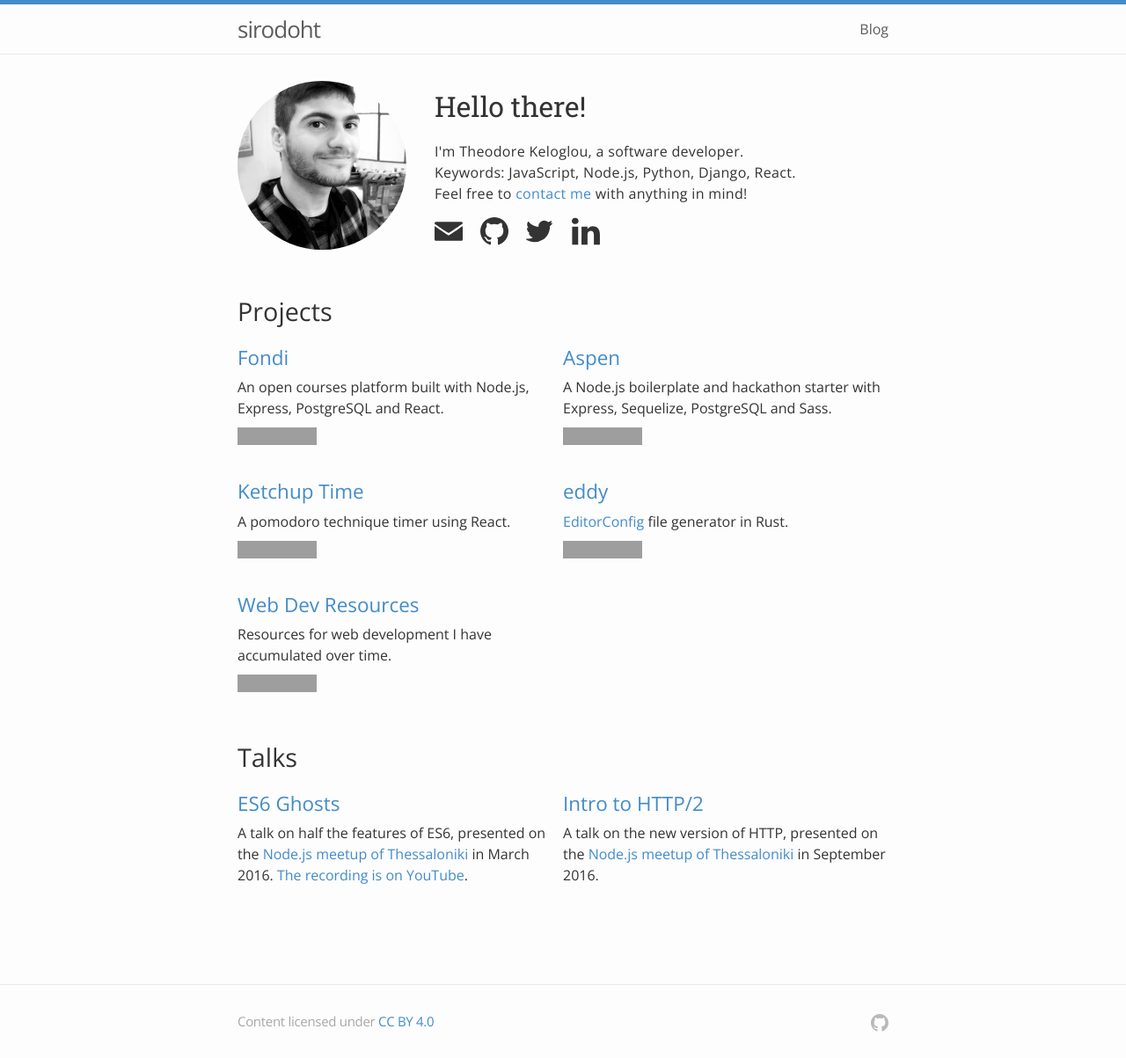
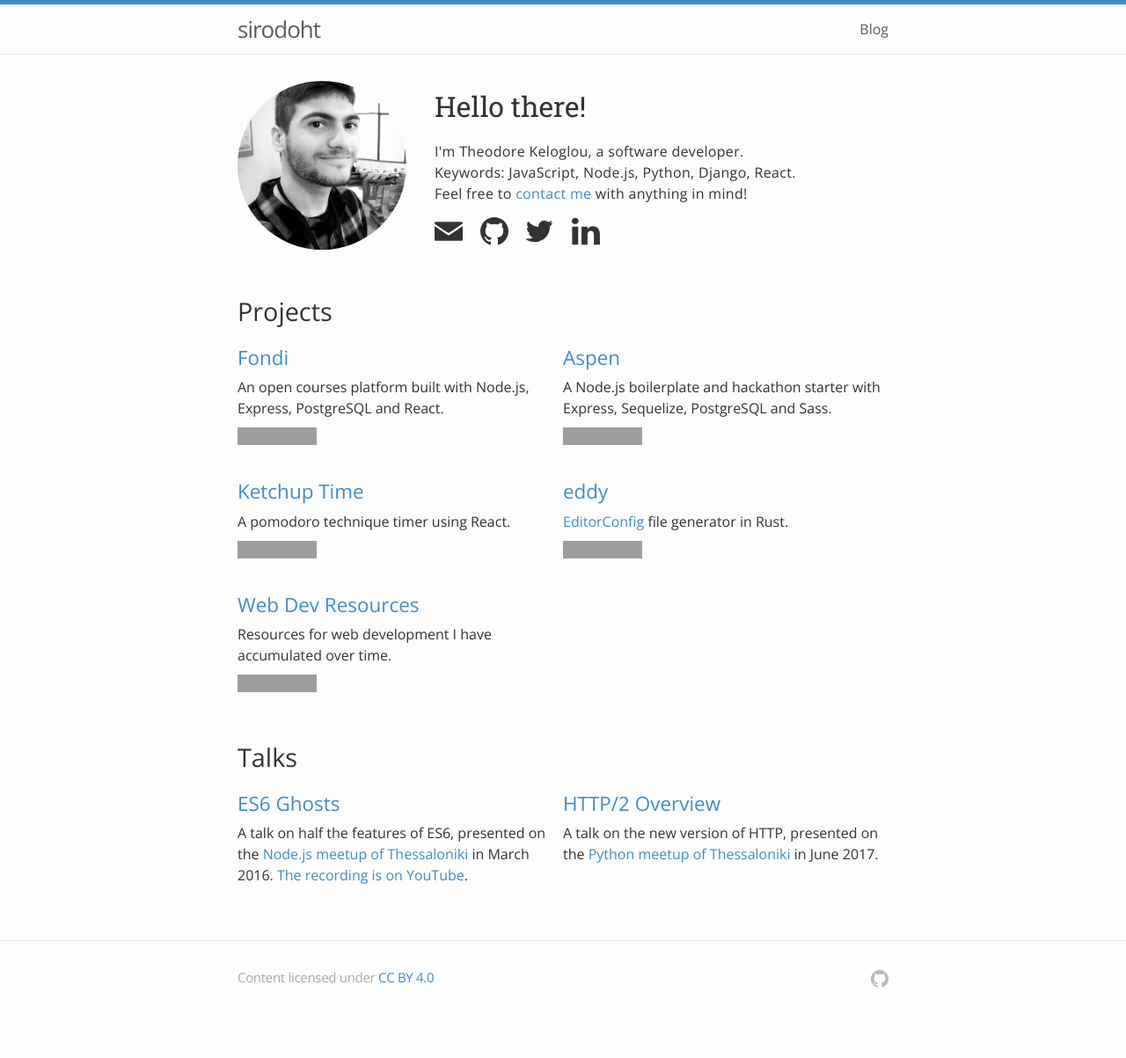
Before and after one commit to sirodoht/sirodoht.com, a Jekyll site: the page built from index.html, in a window 1280 px wide. Shown: the whole page at 88% size. Built offline with Jekyll 4.4.1, drawn with Linux system fonts in a browser that asks for light colours; after the commit the page ends 1153 px from its top, so only the background shows below that; grey boxes are pictures that could not be loaded.

Commit message:
update talks and projects

```diff
--- a/index.html
+++ b/index.html
@@ -39,7 +39,7 @@ layout: default
     <div class="projects-content">
       <div class="projects-content-item">
         <div class="projects-content-item-title">
-          <a href="https://fondi.nepenth.xyz/">
+          <a href="https://github.com/sirodoht/fondi">
             <h3>Fondi</h3>
           </a>
         </div>
@@ -83,7 +83,7 @@ layout: default
       </div>
       <div class="projects-content-item">
         <div class="projects-content-item-title">
-          <a href="https://github.com/sirodoht/muddles">
+          <a href="https://github.com/sirodoht/resources">
             <h3>Web Dev Resources</h3>
           </a>
         </div>
@@ -105,21 +105,22 @@ layout: default
           </a>
         </div>
         <div class="projects-content-item-desc">
-          A talk on half the features of ES6, presented on the <a href="https://www.meetup.com/Thessaloniki-Node-js-Meetup/events/229757448/">
-            Node.js meetup of Thessaloniki</a> in March 2016. <a href="https://www.youtube.com/watch?v=poLIoR2i2Zo">The recording is on YouTube</a>.
-          <iframe src="https://ghbtns.com/github-btn.html?user=sirodoht&repo=es6-talk&type=star&count=true&size=large" frameborder="0" scrolling="0" width="140px" height="30px" style="margin: 10px 0; display: block;"></iframe>
+          A talk on half the features of ES6, presented on the
+          <a href="https://www.meetup.com/Thessaloniki-Node-js-Meetup/events/229757448/">
+          Node.js meetup of Thessaloniki</a> in March 2016.
+          <a href="https://www.youtube.com/watch?v=poLIoR2i2Zo">The recording is on YouTube</a>.
         </div>
       </div>
       <div class="projects-content-item">
         <div class="projects-content-item-title">
-          <a href="https://sirodoht.xyz/http2-intro/">
-            <h3>Intro to HTTP/2</h3>
+          <a href="http://slides.com/sirodoht/http2-overview">
+            <h3>HTTP/2 Overview</h3>
           </a>
         </div>
         <div class="projects-content-item-desc">
-          A talk on the new version of HTTP, presented on the <a href="https://www.meetup.com/Thessaloniki-Node-js-Meetup/events/234125779/">
-            Node.js meetup of Thessaloniki</a> in September 2016.
-          <iframe src="https://ghbtns.com/github-btn.html?user=sirodoht&repo=http2-intro&type=star&count=true&size=large" frameborder="0" scrolling="0" width="140px" height="30px" style="margin: 10px 0; display: block;"></iframe>
+          A talk on the new version of HTTP, presented on the
+          <a href="https://www.meetup.com/PyThess/events/240579669/">
+          Python meetup of Thessaloniki</a> in June 2017.
         </div>
       </div>
     </div>
```
